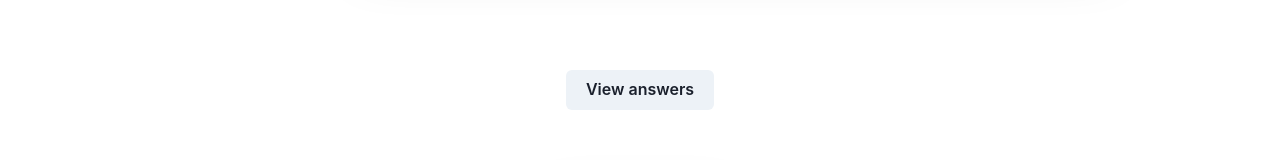
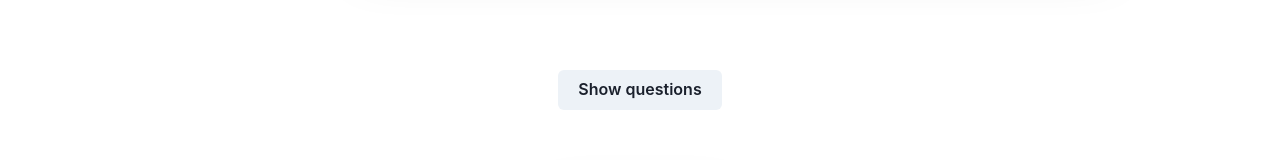
Before and after one commit to pawelcp/QuizApp, a Next.js app in the folder frontend/: page /game/result in a window 1280 px wide. Shown: the part 533-693 px from the top of the page. Built offline with nearby package versions, Linux system fonts and the light colour scheme.

Commit message:
resetGame bug

```diff
--- a/frontend/pages/game/result.tsx
+++ b/frontend/pages/game/result.tsx
@@ -130,7 +130,7 @@ export default function quizResult() {
             </Flex>
       </Flex>
       <Flex h='10vh' my='2vh' justifyContent="center" alignItems="center">
-        <Button p='5' onClick={onOpen}>View answers</Button>
+        <Button p='5' onClick={onOpen}>Show questions</Button>
       </Flex>
       <Box mt="5vh">
         <Flex alignItems="center" justifyContent="center">
--- a/frontend/src/components/Modal.tsx
+++ b/frontend/src/components/Modal.tsx
@@ -12,11 +12,12 @@ import {
 } from "@chakra-ui/react";
 import { useDispatch } from "react-redux";
 import { useState } from "react";
+import { resetGame } from "../../store/GameSlice";
 
 import {
   setCategoryId,
   setCategoryName,
-  setDifficultyLevel,
+  setDifficultyLevel
 } from "../../store/GameOptionsSlice";
 
 import { useRouter } from "next/router";
@@ -42,6 +43,7 @@ export default function ModalElement({ onClose, open, name, id }: ModalProps) {
     dispatch(setCategoryId(convertedId));
     dispatch(setDifficultyLevel(level));
     dispatch(setCategoryName(name));
+    dispatch(resetGame());
     router.push("/game/game").catch((err) => {
       throw new Error("Something went wrong!");
     });
```
